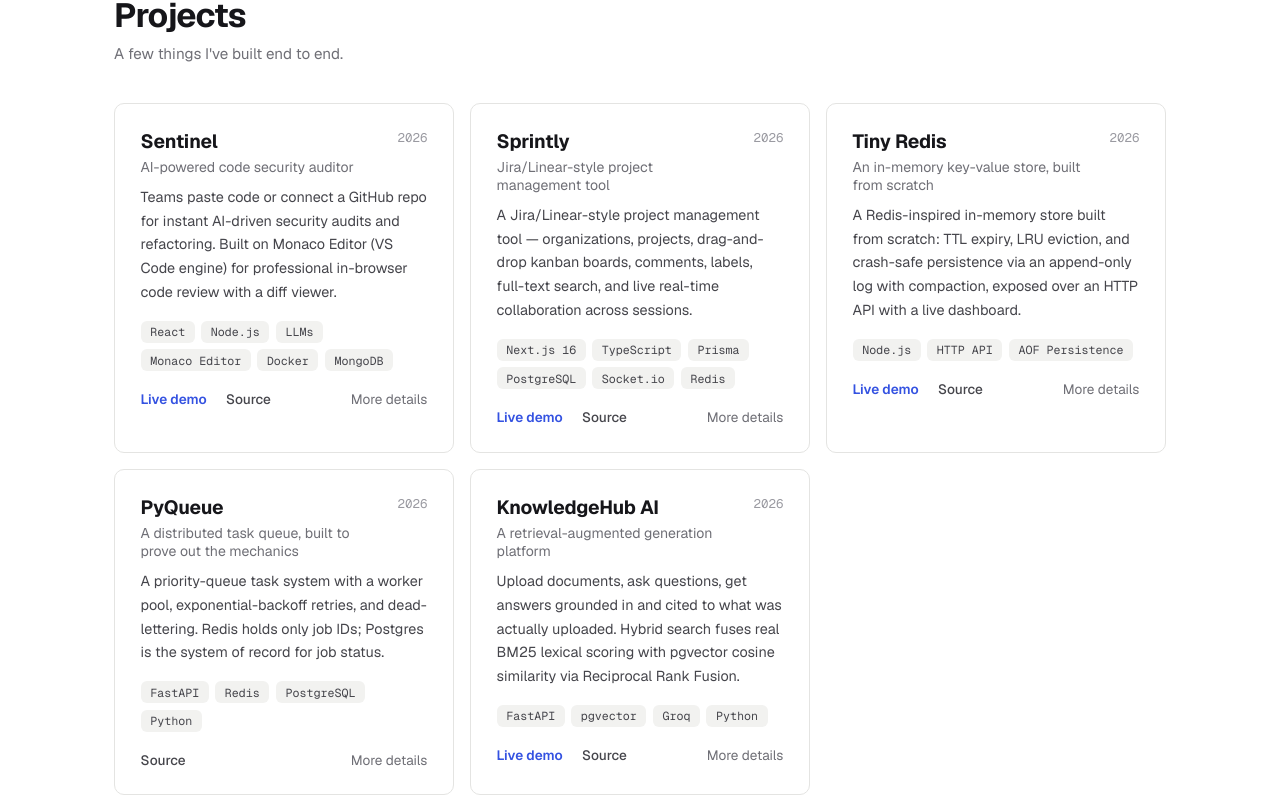
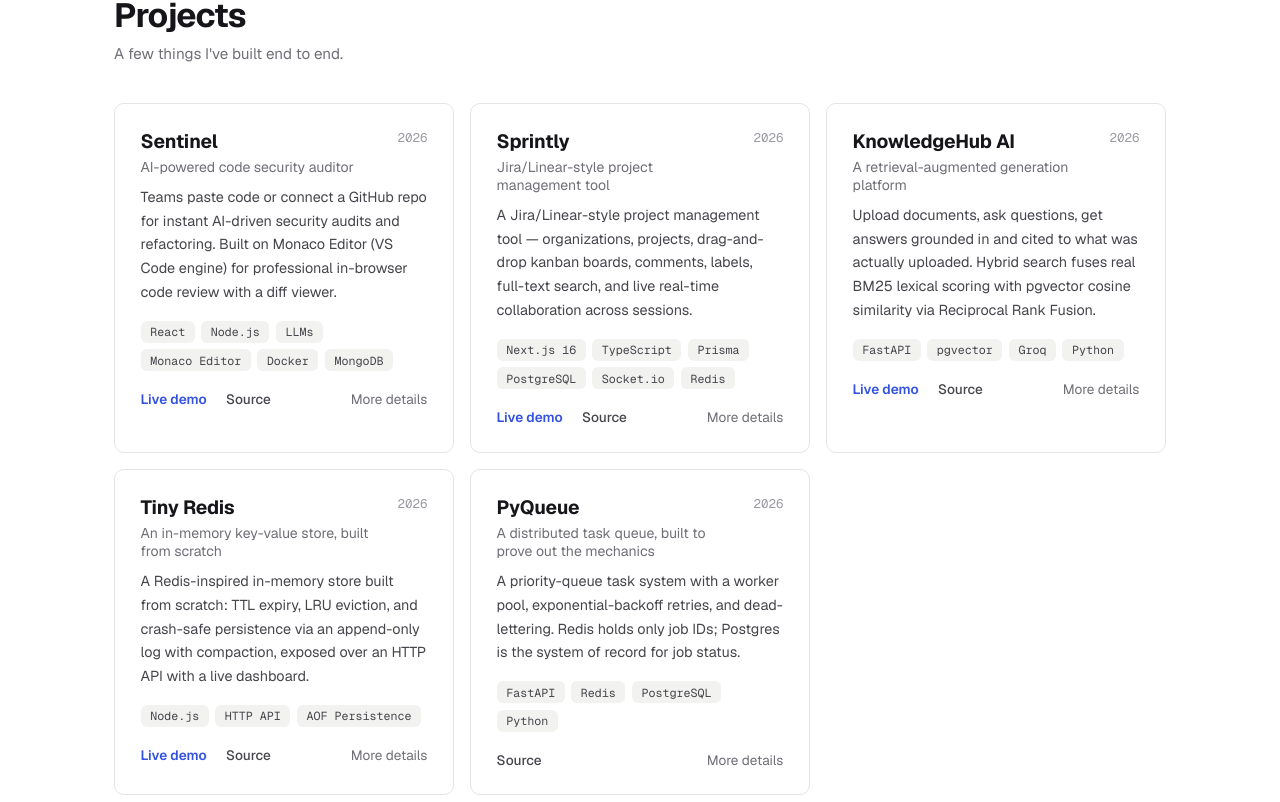
Before and after one commit to harshrajput018/harsh-portfolio, a React (Create React App) app: page / in a window 1280 px wide. Shown: the part 878-1680 px from the top of the page. Built offline with nearby package versions, Linux system fonts and the light colour scheme.

Commit message:
Reorder portfolio: KnowledgeHub AI to #3, right after Sprintly

```diff
--- a/src/data.js
+++ b/src/data.js
@@ -42,7 +42,22 @@
     ],
   },
   {
-    id: "03", name: "Tiny Redis", tagline: "An in-memory key-value store, built from scratch",
+    id: "03", name: "KnowledgeHub AI", tagline: "A retrieval-augmented generation platform",
+    category: "AI · Backend", year: "2026",
+    stack: ["FastAPI", "pgvector", "Groq", "Python"],
+    liveUrl: "https://knowledgehub-api.onrender.com",
+    githubUrl: "https://github.com/harshrajput018/knowledgehub",
+    live: true, accent: "#8B4513", accentBg: "#FBF0E8",
+    desc: "Upload documents, ask questions, get answers grounded in and cited to what was actually uploaded. Hybrid search fuses real BM25 lexical scoring with pgvector cosine similarity via Reciprocal Rank Fusion.",
+    highlights: [
+      "Streamed citation-grounded answers via Groq (LLaMA 3.3), required to cite sources for every claim",
+      "Verified the system correctly refuses to answer questions outside the ingested documents instead of hallucinating",
+      "Local embeddings (ONNX runtime, not torch) after a real production incident: torch OOM-killed the first deploy on Render's free tier",
+      "21 passing tests, including one real (not mocked) LLM call",
+    ],
+  },
+  {
+    id: "04", name: "Tiny Redis", tagline: "An in-memory key-value store, built from scratch",
     category: "Systems · Infra", year: "2026",
     stack: ["Node.js", "HTTP API", "AOF Persistence"],
     liveUrl: "https://tiny-redis.onrender.com",
@@ -57,7 +72,7 @@
     ],
   },
   {
-    id: "04", name: "PyQueue", tagline: "A distributed task queue, built to prove out the mechanics",
+    id: "05", name: "PyQueue", tagline: "A distributed task queue, built to prove out the mechanics",
     category: "Backend · Distributed Systems", year: "2026",
     stack: ["FastAPI", "Redis", "PostgreSQL", "Python"],
     githubUrl: "https://github.com/harshrajput018/pyqueue",
@@ -68,21 +83,6 @@
       "A reaper sweep (SELECT FOR UPDATE SKIP LOCKED) detects and requeues orphaned jobs if a worker process dies mid-task",
       "Verified against a real hard-killed worker process (kill -9), not simulated",
       "20 passing tests against real Postgres/Redis, not mocks",
-    ],
-  },
-  {
-    id: "05", name: "KnowledgeHub AI", tagline: "A retrieval-augmented generation platform",
-    category: "AI · Backend", year: "2026",
-    stack: ["FastAPI", "pgvector", "Groq", "Python"],
-    liveUrl: "https://knowledgehub-api.onrender.com",
-    githubUrl: "https://github.com/harshrajput018/knowledgehub",
-    live: true, accent: "#8B4513", accentBg: "#FBF0E8",
-    desc: "Upload documents, ask questions, get answers grounded in and cited to what was actually uploaded. Hybrid search fuses real BM25 lexical scoring with pgvector cosine similarity via Reciprocal Rank Fusion.",
-    highlights: [
-      "Streamed citation-grounded answers via Groq (LLaMA 3.3), required to cite sources for every claim",
-      "Verified the system correctly refuses to answer questions outside the ingested documents instead of hallucinating",
-      "Local embeddings (ONNX runtime, not torch) after a real production incident: torch OOM-killed the first deploy on Render's free tier",
-      "21 passing tests, including one real (not mocked) LLM call",
     ],
   },
 ];
```
